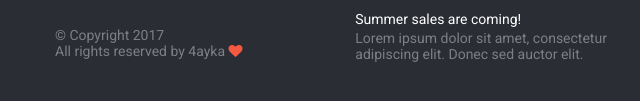
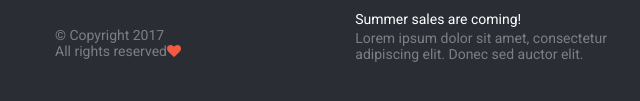
Before and after one commit to johnFarkasolo/BIRUANG.github.io, a plain HTML site: page index.html in a window 1280 px wide. Shown: the part 2564-2665 px from the top of the page, 0-640 px from the left. Drawn offline with Linux system fonts and the light colour scheme; files whose address does not match are found by name.

Commit message:
Update index.html

```diff
--- a/index.html
+++ b/index.html
@@ -193,7 +193,7 @@
 					(757) 569-6100 <br>
 				</address>
 			<div class="copyright">
-					<p>&copy; Copyright 2017 <br>All rights reserved by 4ayka <i class="fa fa-heart" aria-hidden="true"></i></p>
+					<p>&copy; Copyright 2017 <br>All rights reserved<i class="fa fa-heart" aria-hidden="true"></i></p>
 				</div>
 			</div>
 		</article>
```
